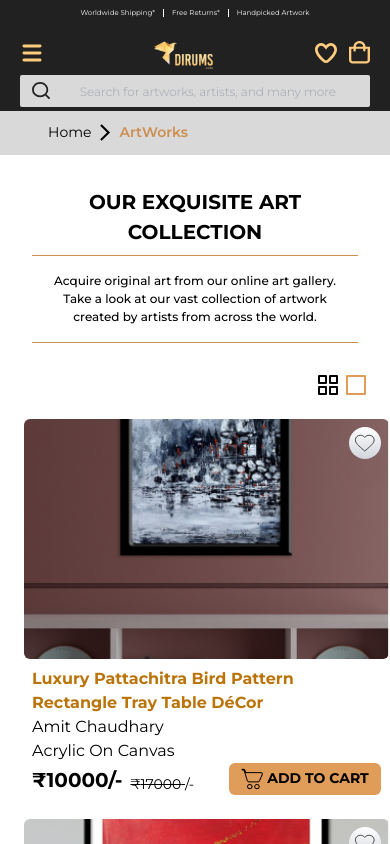
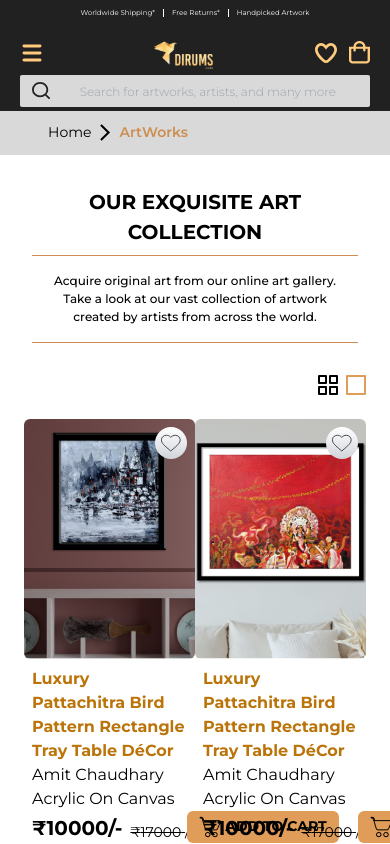
Before and after one commit to sufiyan-calicut/Dirums-technical, a React (Vite) app: page / in a window 390 px wide. Shown: the top 844 px of the page. Built offline with nearby package versions, Linux system fonts and the light colour scheme.

Commit message:
layout issue solved

```diff
--- a/src/components/product/Products.jsx
+++ b/src/components/product/Products.jsx
@@ -4,16 +4,11 @@ import cartIcon from '../../assets/icons/cartIcon.png';
 
 const Products = () => {
   const [isSingleView, setSingleView] = useState(true);
+
   return (
-    <div className="w-full p-6  h-auto  ">
+    <div className="w-full p-6 h-auto">
       <div className="gridCatogories sm:hidden w-full flex items-center justify-end gap-2 bg-themeWhite">
-        <button
-          onClick={() => {
-            if (isSingleView) {
-              setSingleView(false);
-            }
-          }}
-        >
+        <button onClick={() => setSingleView(false)}>
           <svg
             xmlns="http://www.w3.org/2000/svg"
             width="20"
@@ -55,13 +50,7 @@ const Products = () => {
             />
           </svg>
         </button>
-        <button
-          onClick={() => {
-            if (!isSingleView) {
-              setSingleView(true);
-            }
-          }}
-        >
+        <button onClick={() => setSingleView(true)}>
           <svg
             xmlns="http://www.w3.org/2000/svg"
             width="20"
@@ -81,17 +70,14 @@ const Products = () => {
         </button>
       </div>
       <div
-        className={`ProductsContainer w-full  h-auto mt-2 sm:mt-0 relative grid grid-cols-${
-          isSingleView ? '1' : '2'
-        } sm:grid-cols-2 lg:grid-cols-3 sm:gap-2 `}
+        className={`ProductsContainer w-full h-auto mt-2 sm:mt-0 relative grid grid-cols-2 ${isSingleView && 'grid-cols-1'} md:grid-cols-3 sm:gap-2`}
       >
-        {productsData.map(product => {
-          return (
+        {productsData.map(product => (
           <div
             key={product.id}
-              className={`max-w-fit min-h-fit mt-4 sm:mt-4  ${
-                isSingleView ? 'w-singleProductWidth' : 'w-doubleProductWidth'
-              } transition-all duration-700  left-0 right-0 mx-auto text-wrap  `}
+            className={`max-w-fit min-h-fit mt-4 sm:mt-4 ${
+              isSingleView ? 'w-full' : 'w-11/12 md:w-1/3'
+            } transition-all duration-700 left-0 right-0 mx-auto text-wrap`}
           >
             <div
               className={` ${
@@ -174,8 +160,7 @@ const Products = () => {
               </div>
             </div>
           </div>
-          );
-        })}
+        ))}
       </div>
     </div>
   );
--- a/tailwind.config.js
+++ b/tailwind.config.js
@@ -34,6 +34,7 @@ export default {
       width: {
         singleProductWidth: '22.8125rem', //  365px
         doubleProductWidth: '11.0625rem', //  177px
+        buttonWidth:'70px',
 
         largeProductWidth: '22.25rem' //  356px
       },
```
Lines whose indentation alone changed are shown as unchanged.
